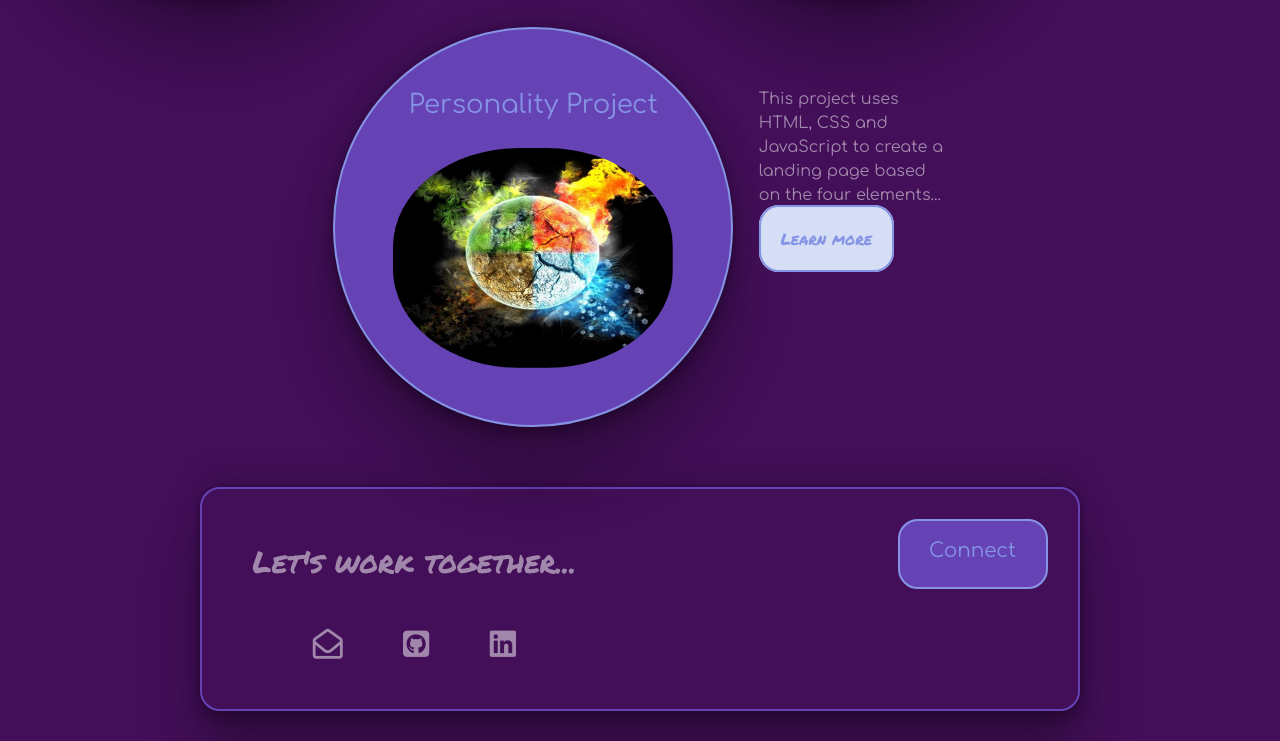
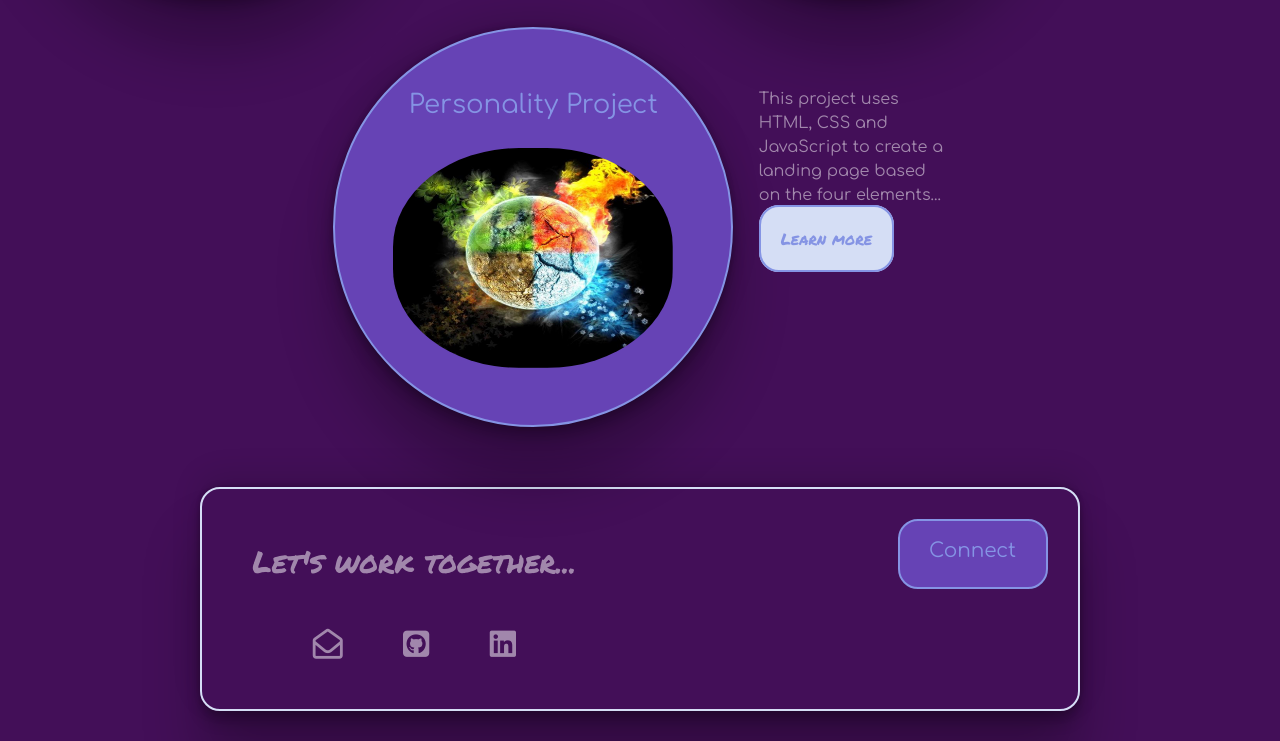
Before and after one commit to phyllykj/My-Developer-Portfolio, a plain HTML site: page index.html in a window 1280 px wide. Shown: the part 734-1475 px from the top of the page. Drawn offline with nearby package versions, Linux system fonts and the light colour scheme.

Commit message:
footer border colour change

```diff
--- a/styles/portfolio.css
+++ b/styles/portfolio.css
@@ -245,7 +245,7 @@ footer {
   text-align: center;
   background-color: none;
   border-radius: 20px;
-  border: solid 2px #6643b5;
+  border: solid 2px #d5def5;
   margin-top: 30px;
   margin-bottom: 30px;
   max-width: 70%;
```
